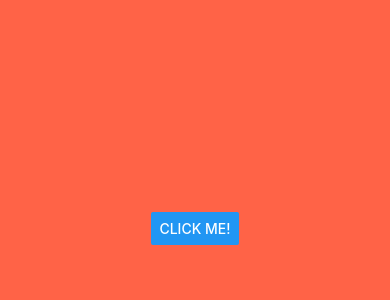
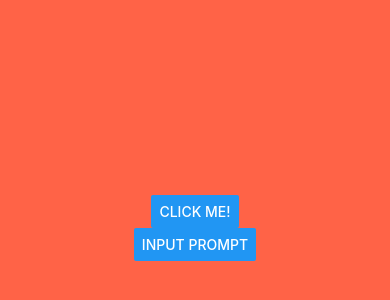
Before and after one commit to gkinfotech/RN-Mosh-Fundas-2022, a React Native app: screen / in a window 390 px wide. Shown: the part 194-494 px from the top of the page. Built offline with nearby package versions, Linux system fonts and the light colour scheme.

Commit message:
Alert Prompt

```diff
--- a/App.js
+++ b/App.js
@@ -2,6 +2,7 @@ import {StyleSheet, SafeAreaView, Button, Alert} from 'react-native';
 import React from 'react';
 
 export default function App() {
+  //Alert Prompt will work only for IOS
   const handleAlert = () =>
     Alert.alert('Alert Title', 'Alert Text', [
       {text: 'Yes', onPress: () => console.log('Yes Button tapped')},
@@ -10,6 +11,14 @@ export default function App() {
   return (
     <SafeAreaView style={styles.container}>
       <Button title="Click Me!" onPress={handleAlert} />
+      <Button
+        title="Input Prompt"
+        onPress={() =>
+          Alert.prompt('Prompt Title', 'Prompt Description', text =>
+            console.log(text),
+          )
+        }
+      />
     </SafeAreaView>
   );
 }
```
